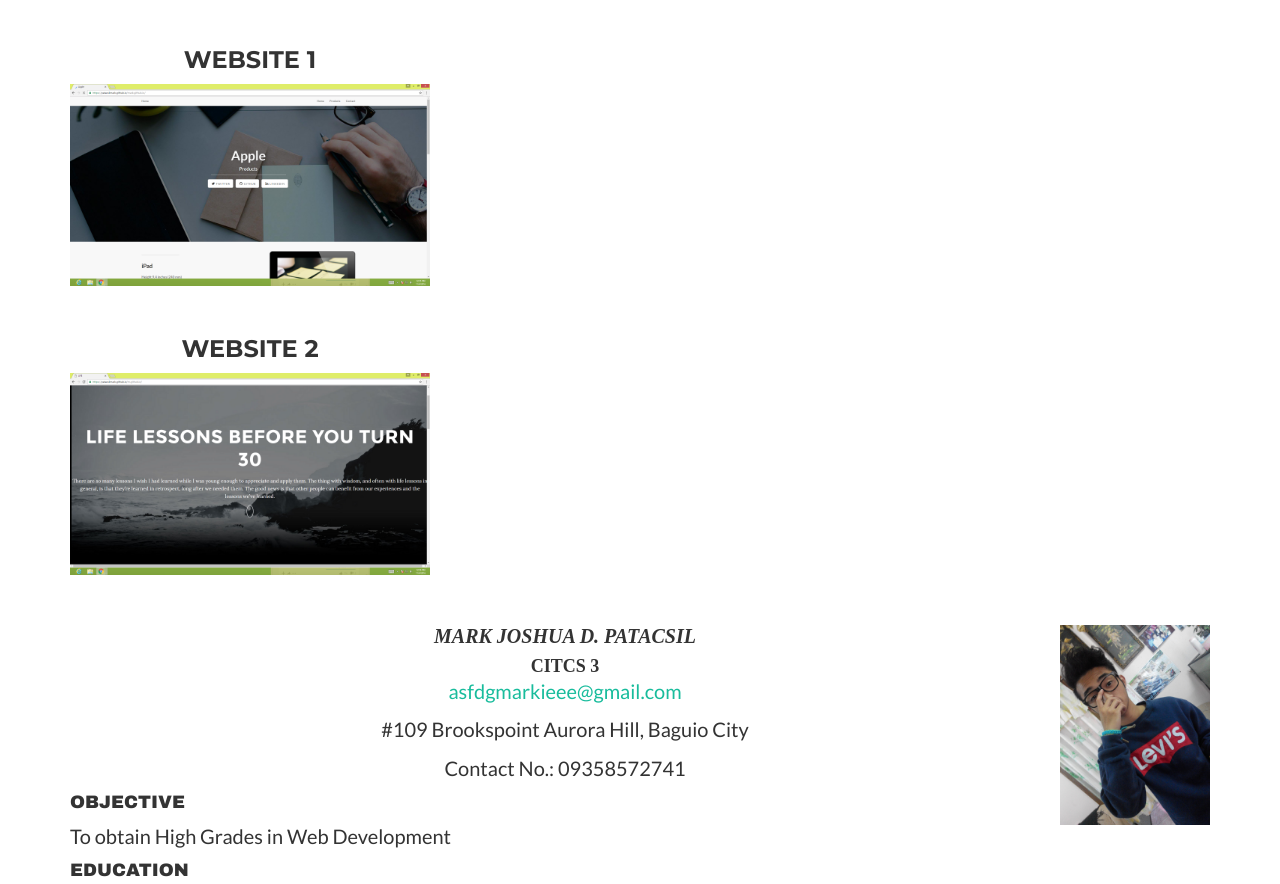
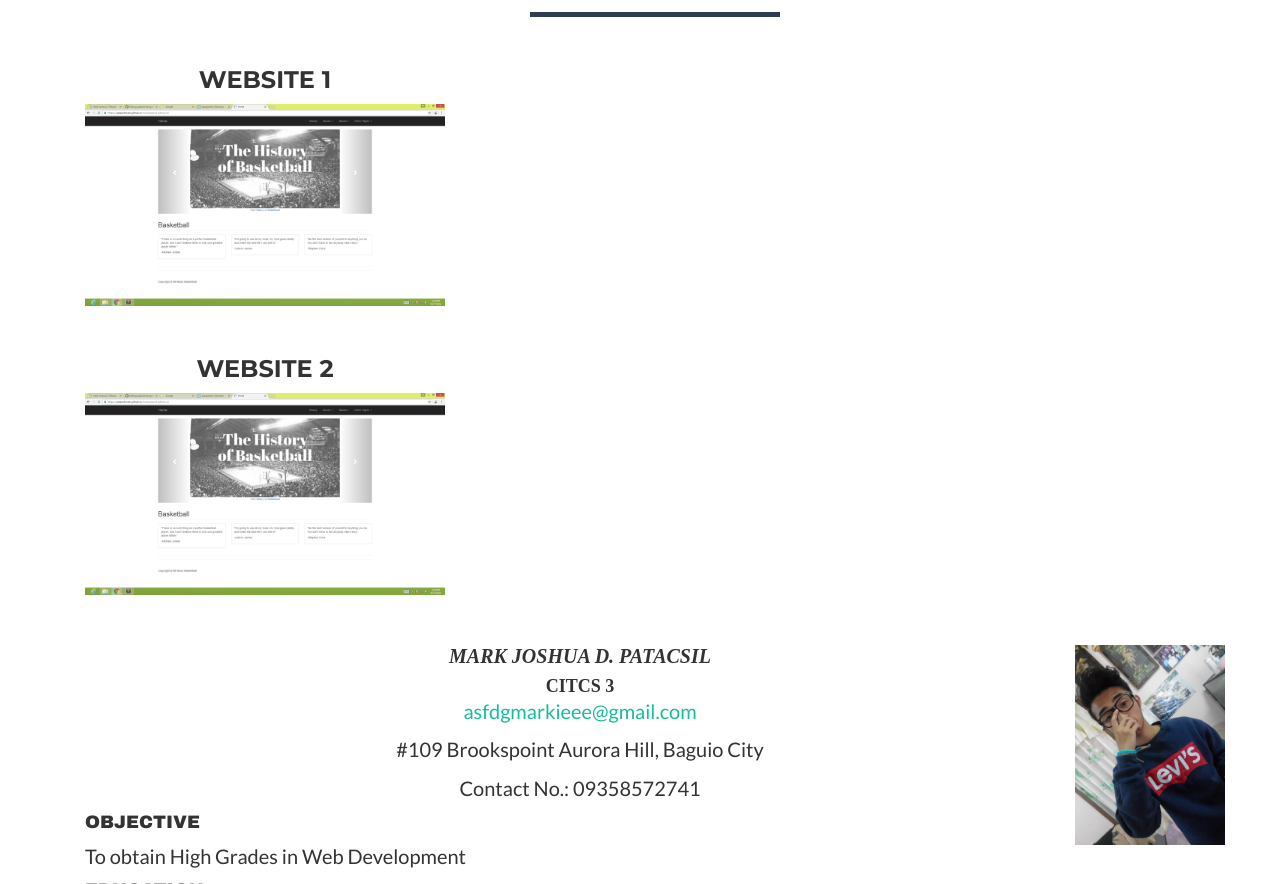
Before and after one commit to patacsilmark/patacsilmark.github.io, a website: page index.html in a window 1280 px wide. Shown: the part 1500-2384 px from the top of the page. Drawn offline with nearby package versions, Linux system fonts and the light colour scheme.

Commit message:
Update index.html

```diff
--- a/index.html
+++ b/index.html
@@ -107,15 +107,15 @@
                 </div>
 
             </div>
-	             </div>
-		<section id="portfolio">
+		<br>
+ 	        <section id="portfolio">
          <div class="container">
              <div class="row">
                  <div class="col-lg-12 text-center">
                      <h2>Other Websites</h2>
                      <hr class="star-primary">
                  </div>
-             </div>
+            </div>
              <div class="row">
                  <div class="col-sm-4 portfolio-item" align = "center">
                      <h3>Website 1</h3>
@@ -125,7 +125,7 @@
                                  <i class="fa fa-search-plus fa-3x"></i>
                              </div>
                          </div>
-                         <img src="w1.png" class="img-responsive" alt="">
+                         <img src="1.png" class="img-responsive" alt="">
                      </a>
                  </div>
 
@@ -139,12 +139,11 @@
                                  <i class="fa fa-search-plus fa-3x"></i>
                              </div>
                          </div>
-                         <img src="w2.png" class="img-responsive" alt="">
+                         <img src="1.png" class="img-responsive" alt="">
                      </a>
                  </div>
 
-          </div>
-
+             </div>
     <div id="header">
 		<img src="2.jpg" alt="Mountain View" style="width:150px;height:200px;"
 		align="right">
```
